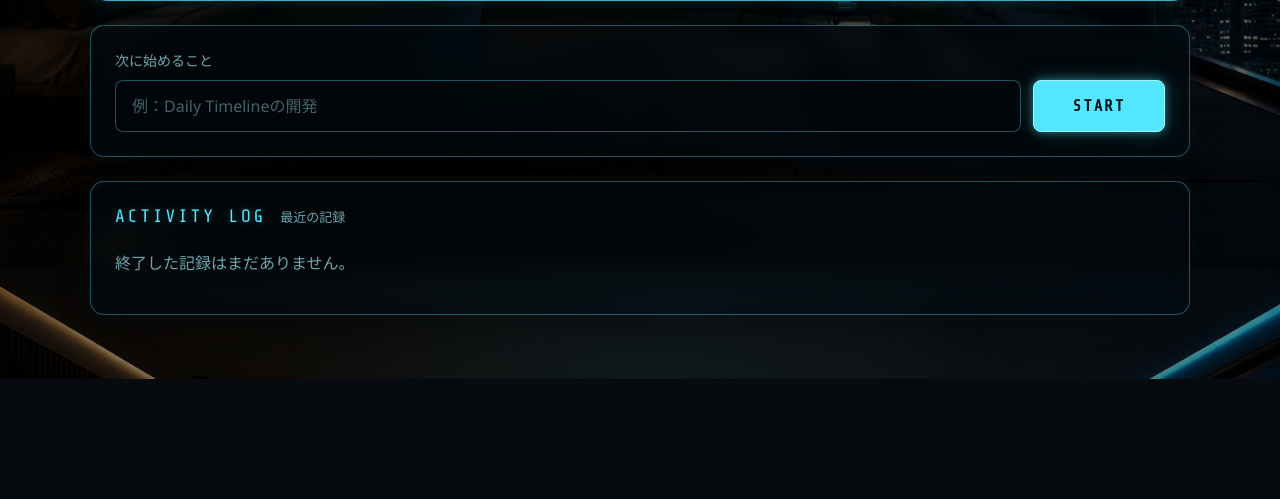
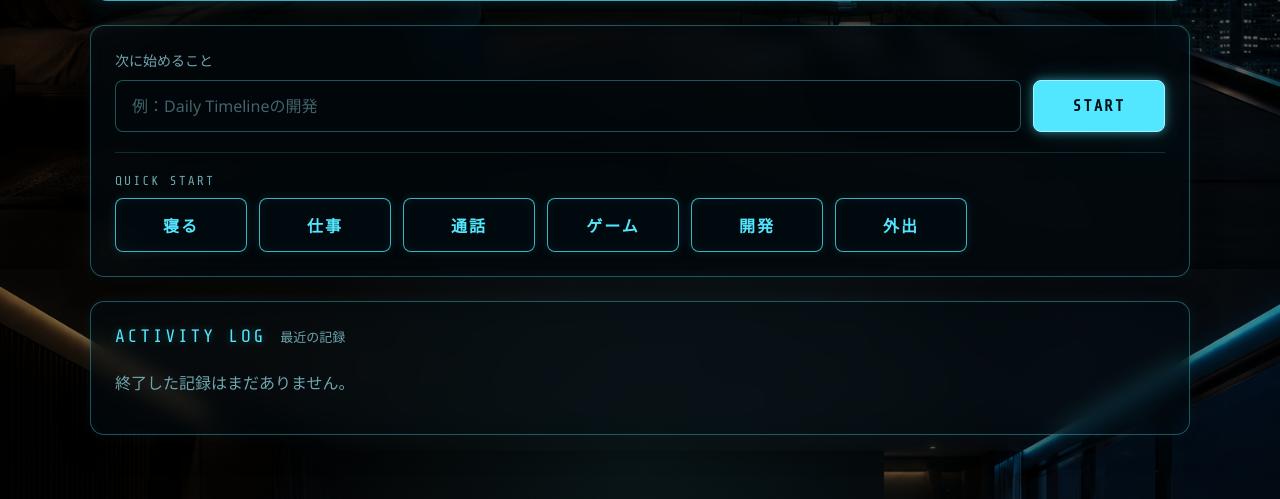
Before and after one commit to Ponzou2002/Daily-timeline, a Flask app: page / in a window 1280 px wide. Shown: the part 531-1030 px from the top of the page. Before the commit the page ends 910 px from the top, so only its background shows below. Run offline with Flask 3, Linux system fonts and the light colour scheme; data that the repository does not hold is empty.

Commit message:
ショートカットボタンを実装

```diff
--- a/static/style.css
+++ b/static/style.css
@@ -378,6 +378,67 @@ button:active {
     transform: translateY(1px);
 }
 
+/* ========================================
+   クイックスタート
+======================================== */
+
+.quick-start {
+    margin-top: 20px;
+    padding-top: 20px;
+
+    border-top: 1px solid rgba(82, 231, 255, 0.16);
+}
+
+.quick-start-label {
+    margin: 0 0 10px;
+
+    color: var(--muted);
+
+    font-family:
+        "Share Tech Mono",
+        Consolas,
+        "Courier New",
+        monospace;
+
+    font-size: 13px;
+    letter-spacing: 0.16em;
+}
+
+.quick-start-form {
+    display: flex;
+    flex-wrap: wrap;
+    gap: 12px;
+}
+
+.quick-start-button {
+    min-width: 132px;
+
+    color: var(--cyan);
+    background: rgba(0, 12, 18, 0.7);
+
+    border-color: var(--border-bright);
+
+    box-shadow:
+        inset 0 0 12px rgba(82, 231, 255, 0.06),
+        0 0 12px rgba(82, 231, 255, 0.12);
+}
+
+.quick-start-button:hover {
+    color: #001015;
+    background: var(--cyan-bright);
+}
+
+.quick-start-button:disabled {
+    color: var(--muted);
+    background: rgba(0, 8, 12, 0.45);
+
+    border-color: rgba(82, 231, 255, 0.14);
+
+    cursor: default;
+    opacity: 0.55;
+    box-shadow: none;
+    transform: none;
+}
 
 /* ========================================
    アクティビティログ見出し
--- a/templates/index.html
+++ b/templates/index.html
@@ -90,6 +90,32 @@
                     </button>
                 </div>
             </form>
+                <div class="quick-start">
+                    <p class="quick-start-label">
+                        QUICK START
+                    </p>
+
+                    <form
+                        method="post"
+                        action="{{ url_for('start_activity') }}"
+                        class="quick-start-form"
+                    >
+                        {% for task in ["寝る", "仕事", "通話", "ゲーム", "開発", "外出"] %}
+                            <button
+                                type="submit"
+                                name="task_name"
+                                value="{{ task }}"
+                                class="quick-start-button"
+                                {% if current_activity
+                                    and current_activity["name"] == task %}
+                                    disabled
+                                {% endif %}
+                            >
+                                {{ task }}
+                            </button>
+                        {% endfor %}
+                    </form>
+                </div>
         </section>
 
         <section class="history-panel">
```
